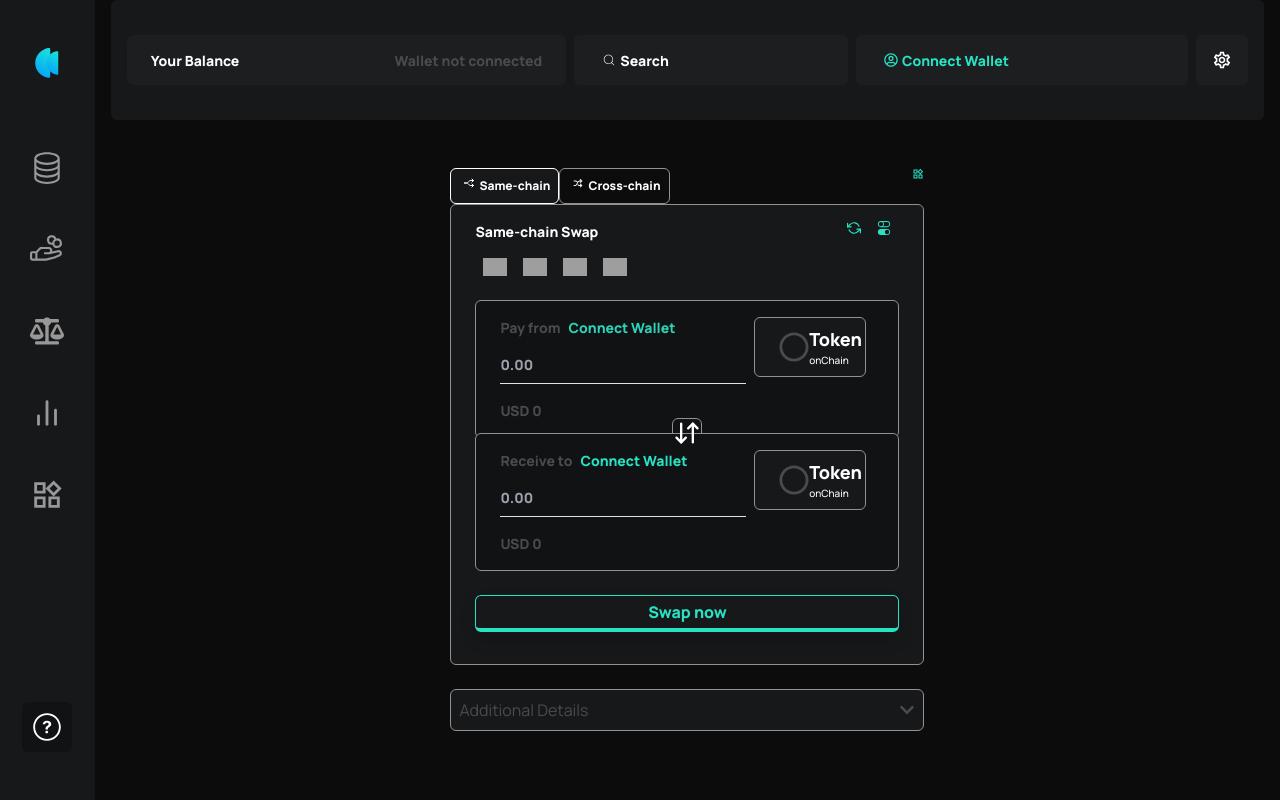
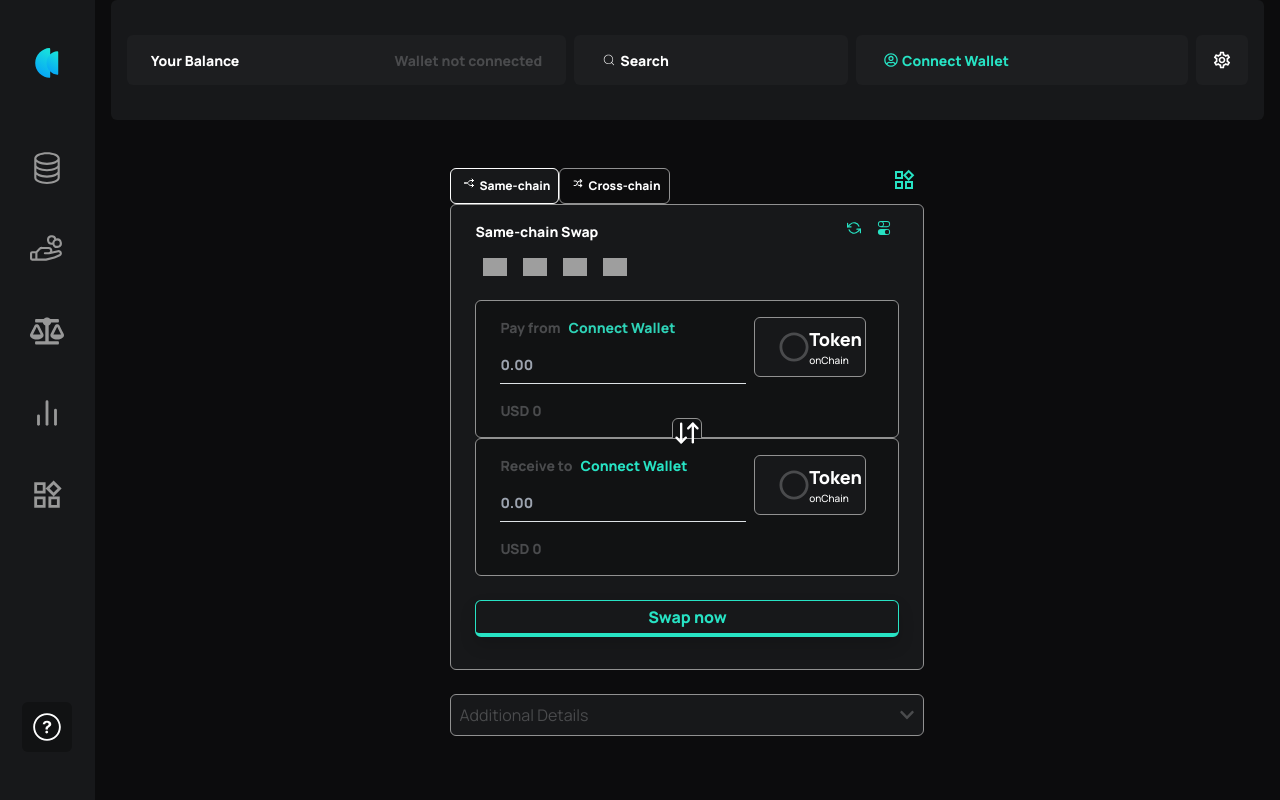
Before and after one commit to rohitsensai/kanalabs, a Next.js app: page / in a window 1280 px wide. Built offline with nearby package versions, Linux system fonts and the light colour scheme; grey boxes are pictures that could not be loaded.

Commit message:
fixing things

```diff
--- a/components/main.js
+++ b/components/main.js
@@ -28,7 +28,7 @@ export default function main() {
                             Cross-chain
                         </div>
                         <div>
-                            <MdOutlineWidgets style={{ color: "#27e3c4" }} />
+                            <MdOutlineWidgets size={24} className='mx-2' style={{ color: "#27e3c4" }} />
                         </div>
                     </div>
                     <div className='rounded px-4 py-2' style={{ border: "1px solid #919191", backgroundColor: "#17181A", fontWeight: "800", fontSize: "14px" }}>
@@ -86,11 +86,11 @@ export default function main() {
 
 
                         <div className="text-center ">
-                            <LuArrowDownUp size={30} className='mx-auto rounded text-white' style={{ marginTop: "-20px", border: "1px solid #919191", backgroundColor: "#111213" }} />
+                            <LuArrowDownUp size={30} className='mx-auto rounded text-white' style={{ marginTop: "-20px", border: "1px solid #919191", backgroundColor: "#111213",zIndex:"10" }} />
                         </div>
 
 
-                        <div className=' rounded px-4 py-2 d-flex  align-items-start' style={{ marginTop: "-15px", border: "1px solid #919191", backgroundColor: "#111213" }}>
+                        <div className=' rounded px-4 py-2 d-flex  align-items-start' style={{ marginTop: "-10px", border: "1px solid #919191", backgroundColor: "#111213" }}>
                             <div className='w-75'>
                                 <div className='py-2'>Receive to
                                     <span className='mx-2' style={{ color: "#27e3c4" }}>Connect Wallet</span>
```
